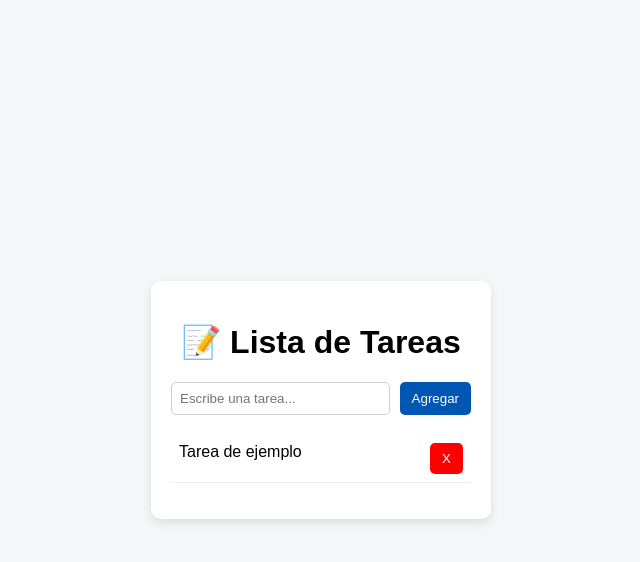
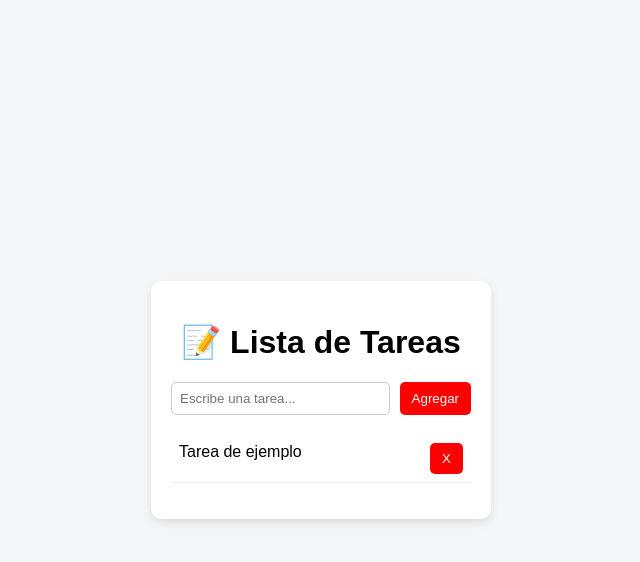
Before and after one commit to AndresF1278/Actividad-4---Utilizando-sistemas-de-control-de-versiones, a plain HTML site: page index.html in a window 1280 px wide. In both pictures the pointer is over the button "Agregar". Shown: the whole page, without its empty margins (319-959 px from the left). Drawn offline with Linux system fonts and the light colour scheme.

Commit message:
se cambio el color del hover

```diff
--- a/Styles.css
+++ b/Styles.css
@@ -43,7 +43,7 @@ button {
 }
 
 button:hover {
-    background: #0056b3;
+    background: #ff0000;
 }
 
 .task-list {
```
